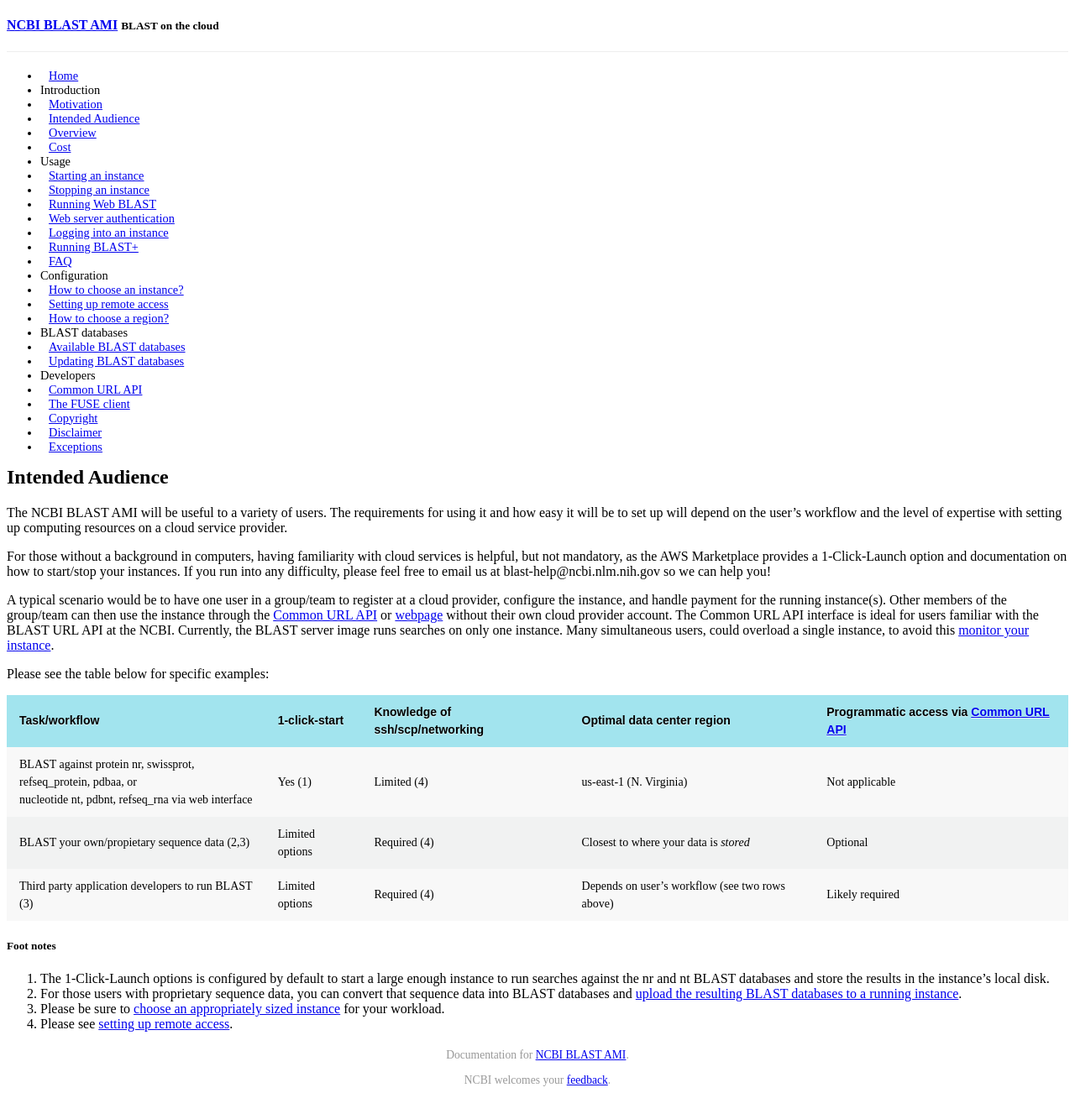
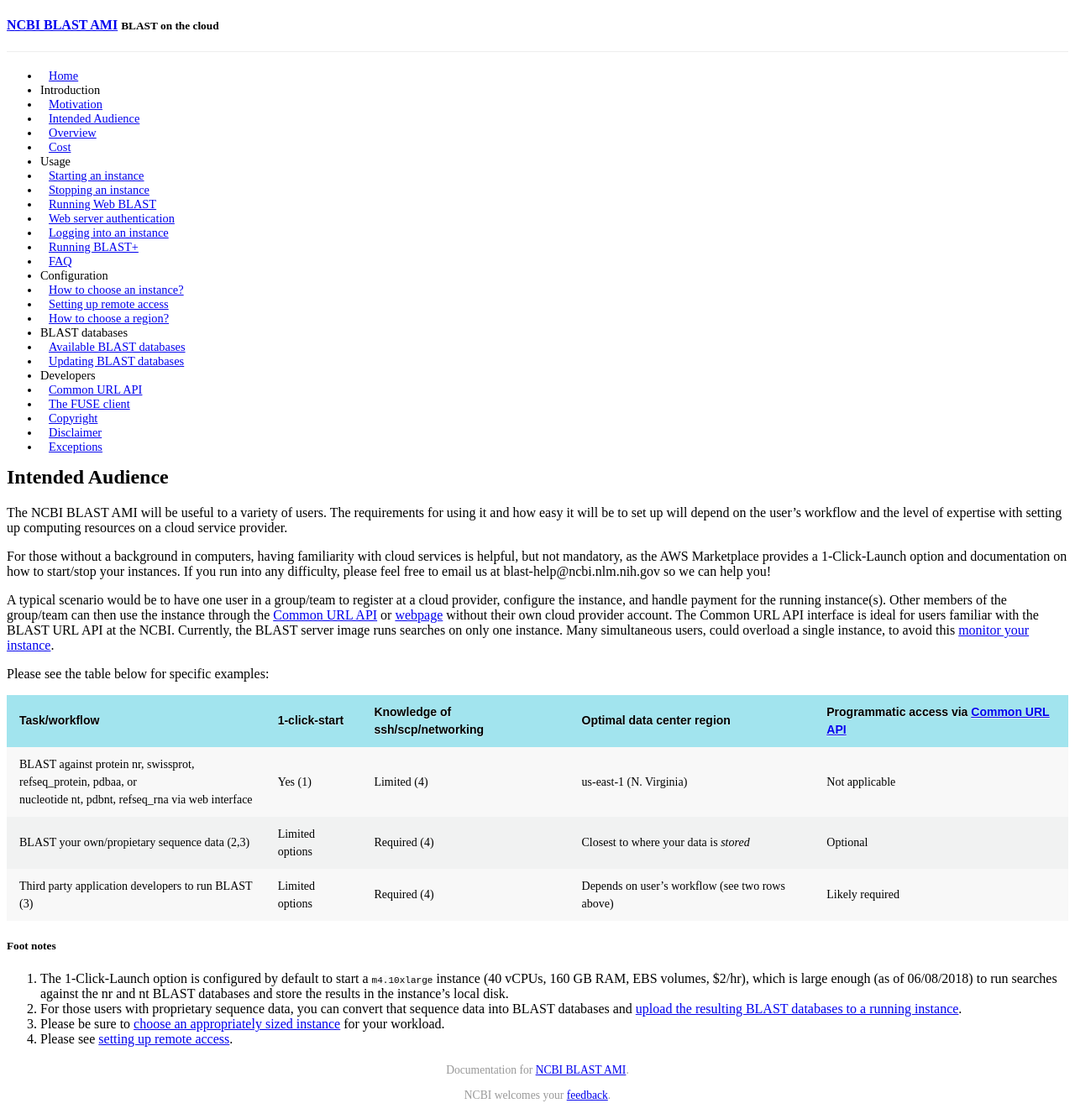
Before and after one commit to ncbi/blast-cloud, a Jekyll site: the page built from _posts/2015-06-09-intended-audience.md, in a window 1280 px wide. Shown: the whole page at 84% size. Built offline with Jekyll 4.4.1, drawn with Linux system fonts in a browser that asks for light colours; a style sheet for code colours, icons or effects is not loaded.

Commit message:
Include default machine specs

```diff
--- a/_posts/2015-06-09-intended-audience.md
+++ b/_posts/2015-06-09-intended-audience.md
@@ -35,7 +35,7 @@ Please see the table below for specific examples:
 
 ##### Foot notes
 
-1. The 1-Click-Launch options is configured by default to start a large enough instance to run searches against the nr and nt BLAST databases and store the results in the instance's local disk.
+1. The 1-Click-Launch option is configured by default to start a `m4.10xlarge` instance (40 vCPUs, 160 GB RAM, EBS volumes, $2/hr), which is large enough (as of 06/08/2018) to run searches against the nr and nt BLAST databases and store the results in the instance's local disk.
 2. For those users with proprietary sequence data, you can convert that sequence data into BLAST databases and [upload the resulting BLAST databases to a running instance]({{site.baseurl}}{% post_url 2015-06-09-updating-blastdbs %}).
 3. Please be sure to [choose an appropriately sized instance]({{site.baseurl}}{% post_url 2015-06-09-choosing-instance %}) for your workload.
 4. Please see [setting up remote access]({{site.baseurl}}{% post_url 2015-06-09-setting-up-remote-access %}).
```
Also changed, not shown: _posts/2015-06-09-starting-instance.md (+6 -1 lines).
